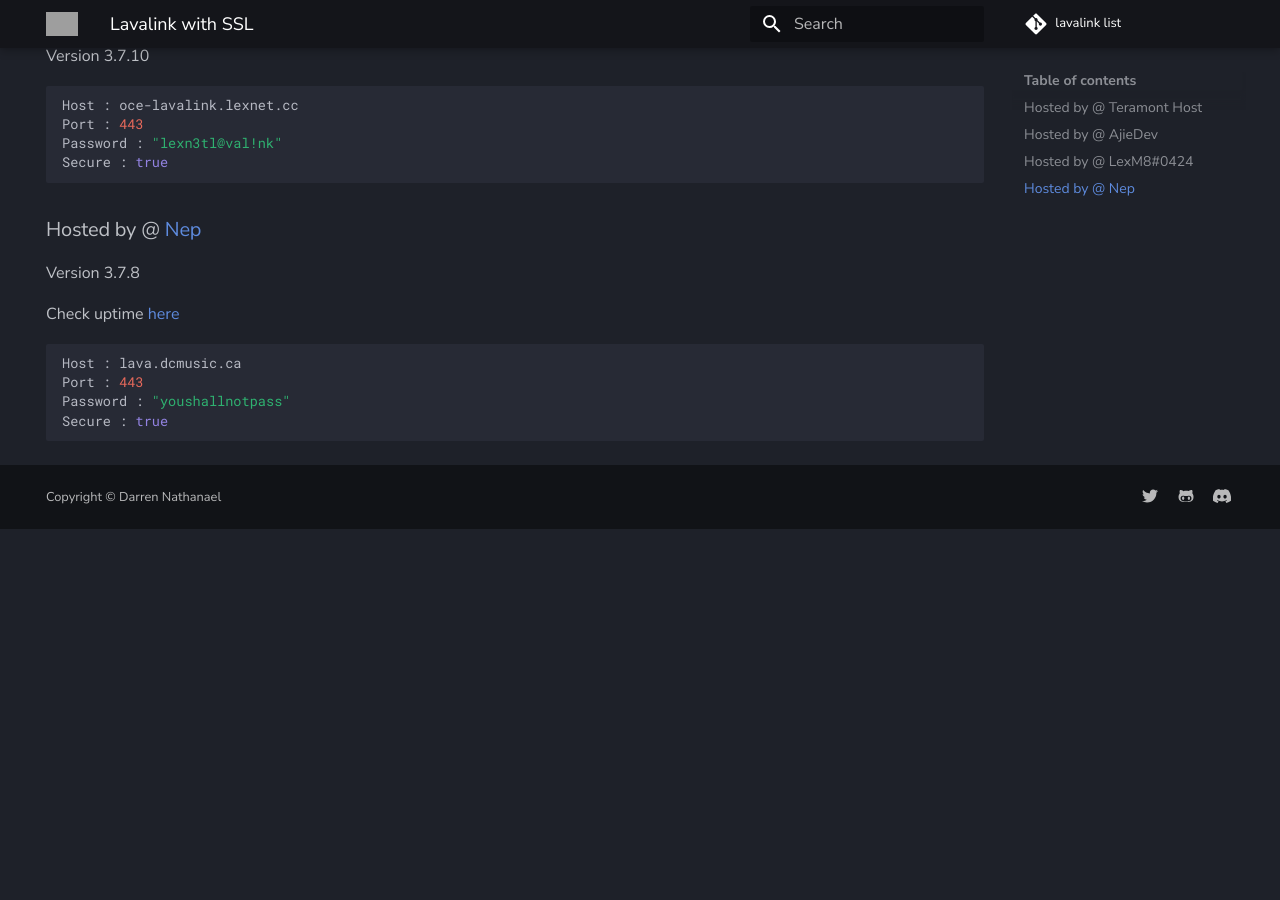
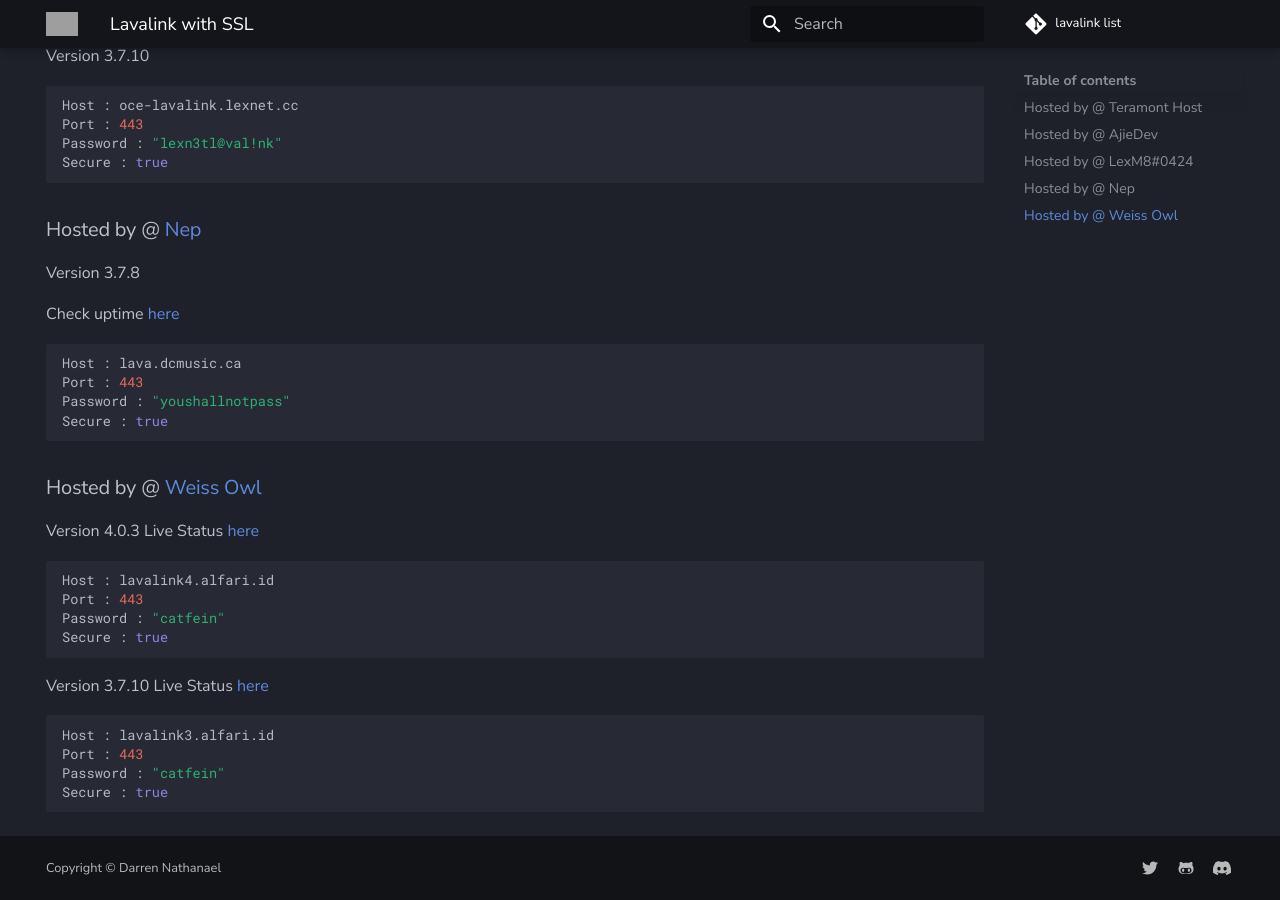
Before and after one commit to DarrenOfficial/lavalink-list, an MkDocs documentation site: the page built from docs/SSL/lavalink-with-ssl.md, in a window 1280 px wide and 900 px high, scrolled down 1574 px. Built offline with MkDocs 1.6.1 and Material for MkDocs 9.7.7, drawn with Linux system fonts in a browser that asks for light colours; comment, search, counter and statistics services are not loaded; before the commit the page ends 2103 px from its top, so only the background shows below that; grey boxes are pictures that could not be loaded.

Commit message:
Update lavalink-with-ssl.md
add SSL ver

````diff
--- a/docs/SSL/lavalink-with-ssl.md
+++ b/docs/SSL/lavalink-with-ssl.md
@@ -91,3 +91,22 @@ Port : 443
 Password : "youshallnotpass"
 Secure : true
 ```
+
+### Hosted by @ [Weiss Owl](https://discord.alfari.id)
+Version 4.0.3
+Live Status [here](https://kuma-n-catfein.alfari.id/)
+```bash
+Host : lavalink4.alfari.id
+Port : 443
+Password : "catfein"
+Secure : true
+```
+
+Version 3.7.10
+Live Status [here](https://kuma-n-catfein.alfari.id/)
+```bash
+Host : lavalink3.alfari.id
+Port : 443
+Password : "catfein"
+Secure : true
+```
````
